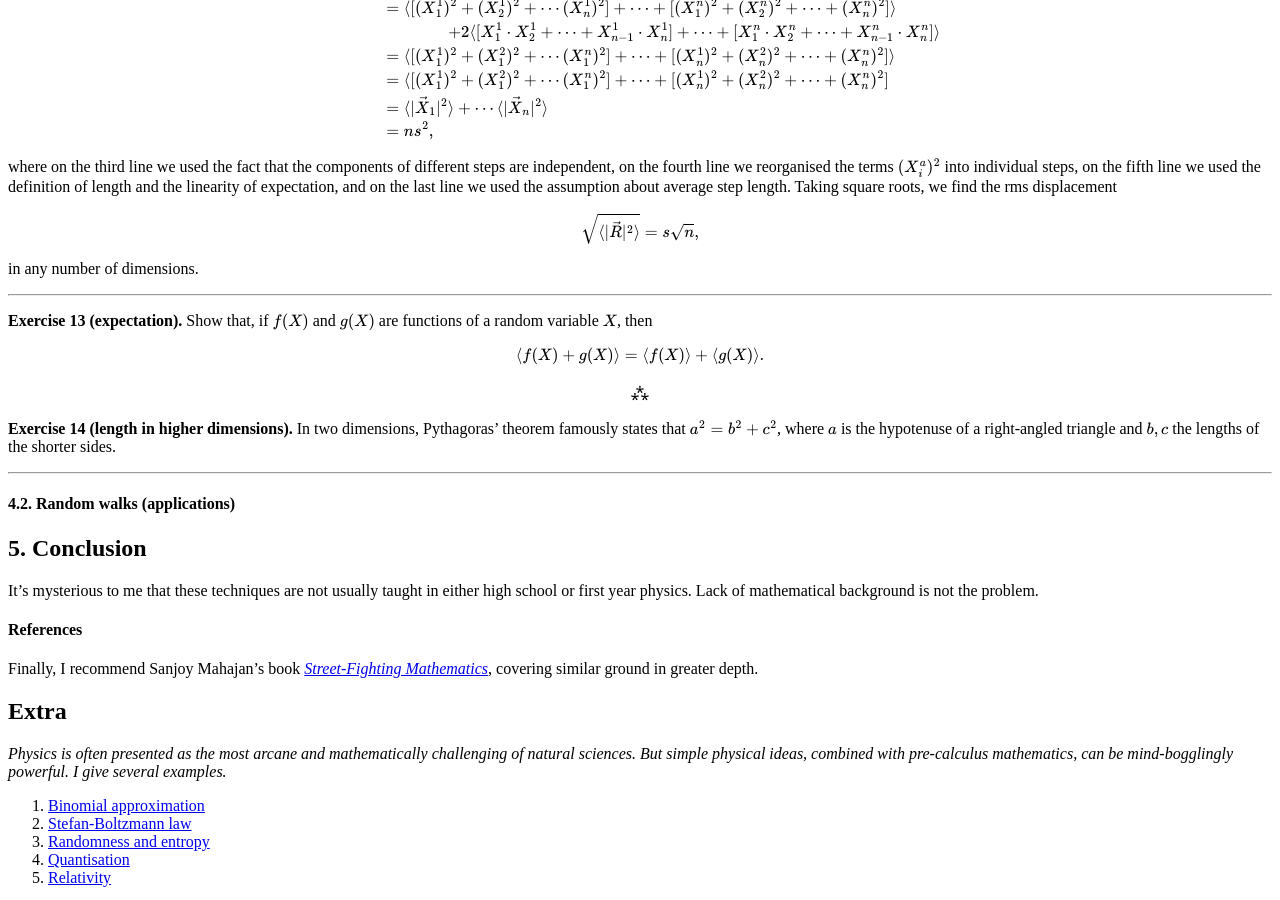
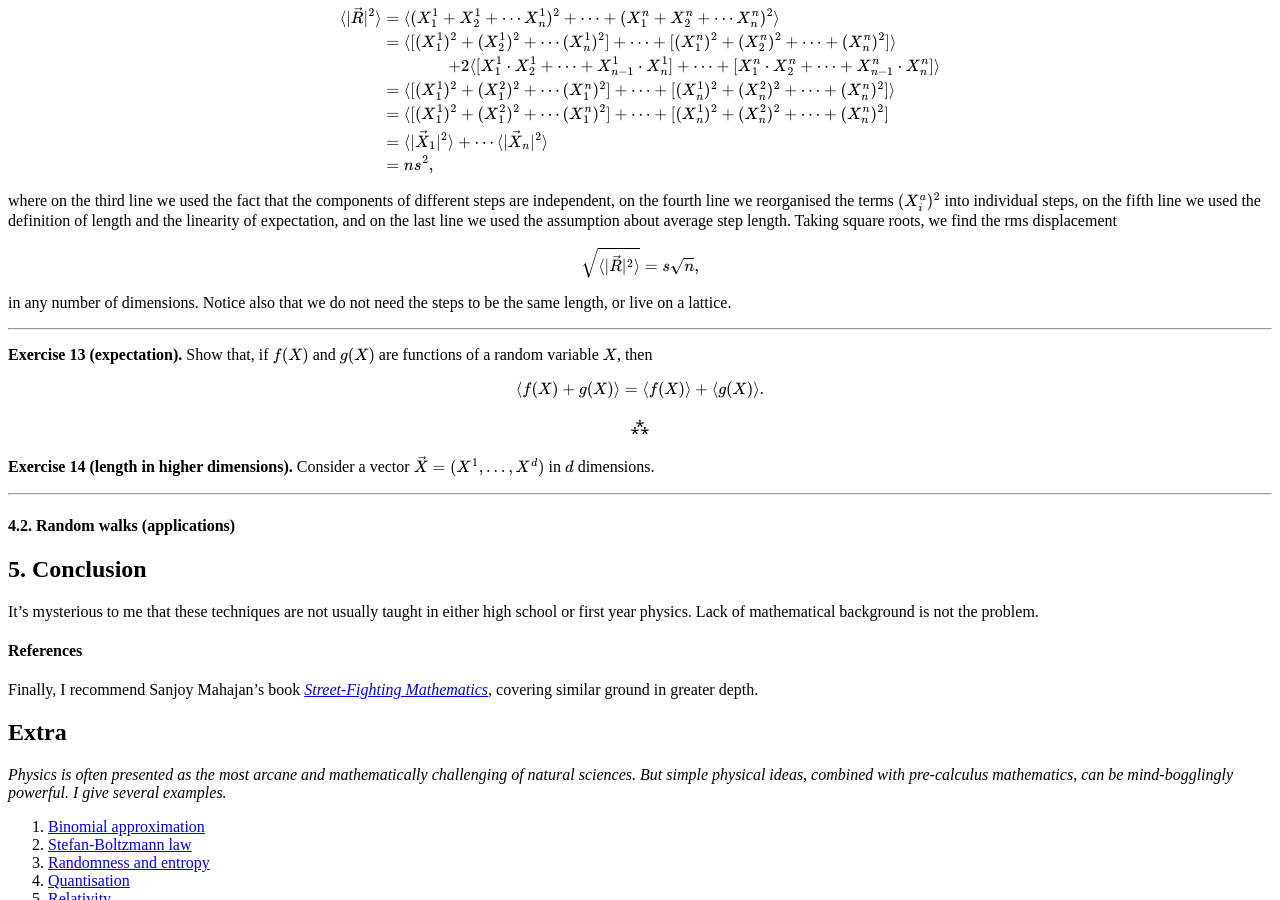
Before and after one commit to hapax/hapax.github.io, a Jekyll site: the page built from assets/simple-physics.md, in a window 1280 px wide and 900 px high, scrolled down 10598 px. Built offline with Jekyll 4.4.1, drawn with Linux system fonts in a browser that asks for light colours; our own code applies the rules of GitHub Pages for plain Markdown files; formulas are drawn with MathJax 3; a script that is not in the unit is left out; some of the changed text lies outside the part shown.

Commit message:
Update simple-physics.md

```diff
--- a/assets/simple-physics.md
+++ b/assets/simple-physics.md
@@ -1147,6 +1150,8 @@ $$
 $$
 
 in any number of dimensions.
+Notice also that we do not need the steps to be the same length, or
+live on a lattice.
 
 ---
 
@@ -1161,10 +1166,8 @@ $$
   ⁂
 	  </p>
 
-**Exercise 14 (length in higher dimensions).** In two dimensions,
-  Pythagoras' theorem famously states that $a^2 = b^2 + c^2$, where
-  $a$ is the hypotenuse of a right-angled triangle and $b, c$ the
-  lengths of the shorter sides.
+**Exercise 14 (length in higher dimensions).** Consider a vector
+$\vec{X} = (X^1, \ldots, X^d)$ in $d$ dimensions.
 
 ---
 
```
Also changed, not shown: other parts of assets/simple-physics.md (+3 -0 lines).
